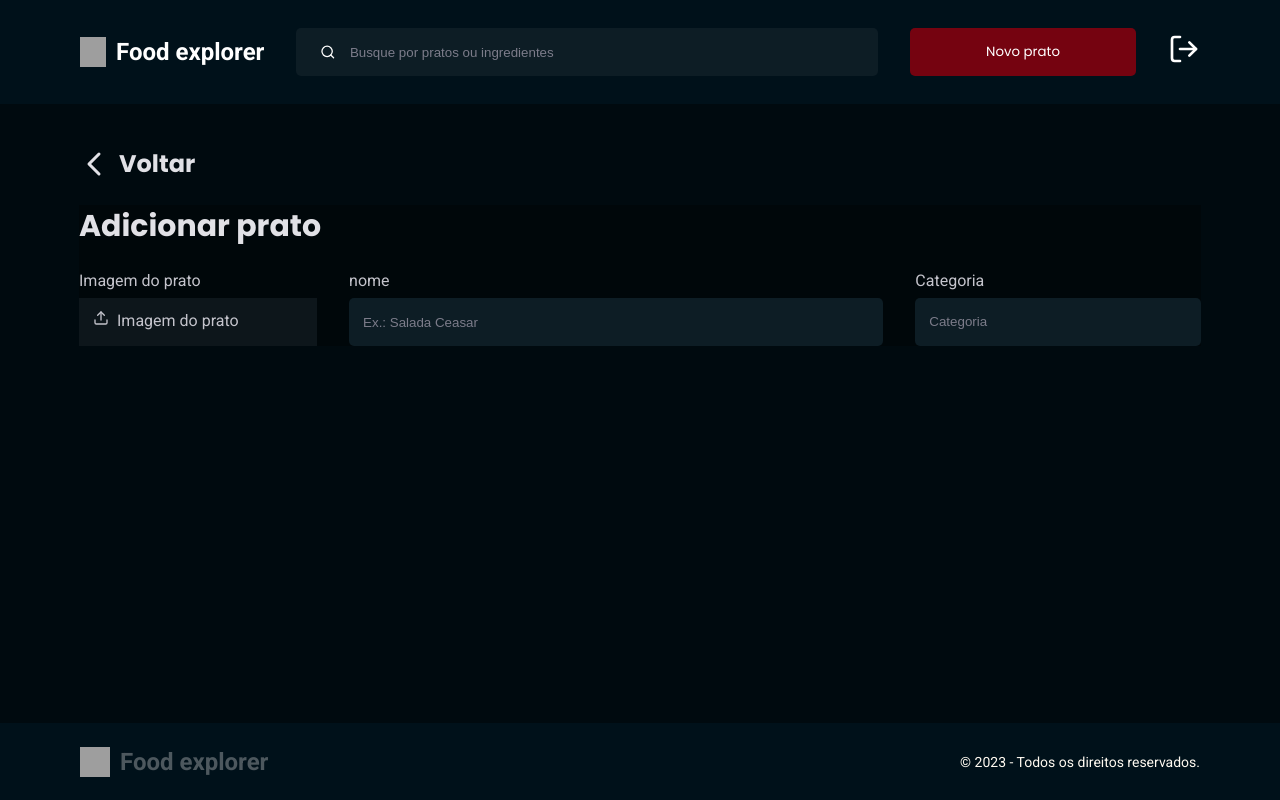
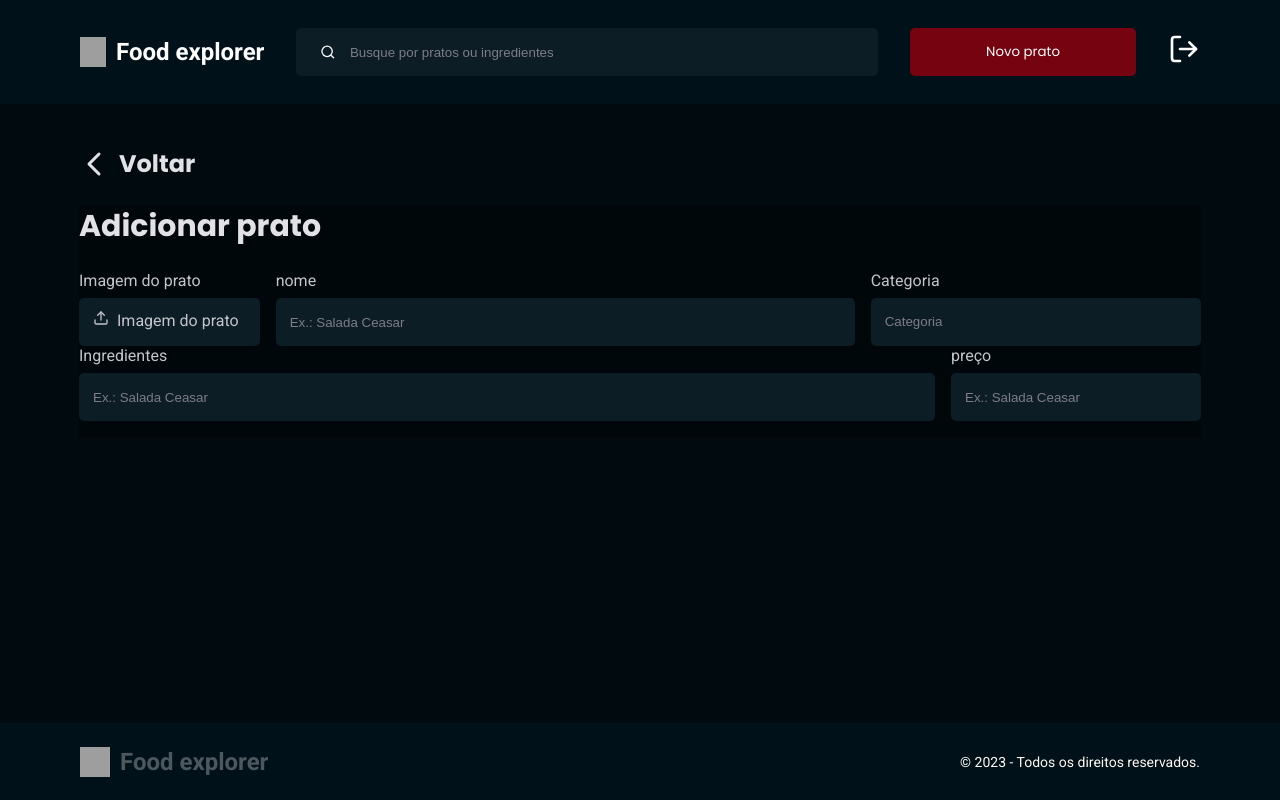
Before and after one commit to VitorTorquato/food-explorer, a React (Vite) app: page /edit in a window 1280 px wide. Built offline with nearby package versions, Linux system fonts and the light colour scheme; grey boxes are pictures that could not be loaded.

Commit message:
newDish update

```diff
--- a/src/pages/addDish/index.jsx
+++ b/src/pages/addDish/index.jsx
@@ -33,18 +33,18 @@ export function AddDish(){
     >
 
      <Form>
-        <InputWrapper className='Img-imput-wrapper'>
 
+
+            <div className='first-row-form'>
+                <InputWrapper className='img-input'>
                 <label htmlFor="Dish-img">Imagem do prato</label>
                 <FileInput id="Dish-img" type="file" />
                 <UploadButton  htmlFor="Dish-img">
                     <FiUpload/>
                     Imagem do prato
                 </UploadButton>
-
                 </InputWrapper>
-
-        <InputWrapper>
+                <InputWrapper className='name-input'>
 
                 <label htmlFor="dish-name">nome</label>
                 <Input
@@ -52,11 +52,8 @@ export function AddDish(){
                 placeholder='Ex.: Salada Ceasar'
                 type='text'
                 />
-
-
                 </InputWrapper>
-
-        <InputWrapper className='catergory-input-wrapper'>
+                <InputWrapper className='catergory-input'>
 
                 <label htmlFor="dish-category">Categoria</label>
                 <Input
@@ -69,9 +66,37 @@ export function AddDish(){
                     <option value="Sobremesa"/>
                     <option value="Bebida"/>
                 </datalist>
+                </InputWrapper>
+            </div>
+
+           <div className='second-row-grid'>
+               <InputWrapper className='ingridiesnts-input'>
+
+                <label htmlFor="ingridients">Ingredientes</label>
+                <Input
+                id='ingridients'
+                placeholder='Ex.: Salada Ceasar'
+                type='text'
+                />
+                </InputWrapper>
+
+                <InputWrapper className='price-input'>
+
+                <label htmlFor="price">preço</label>
+                <Input
+                id='price'
+                placeholder='Ex.: Salada Ceasar'
+                type='text'
+                />
+                </InputWrapper>
 
 
-        </InputWrapper>
+
+
+
+
+
+           </div>
 
 
      </Form>
--- a/src/pages/addDish/styles.js
+++ b/src/pages/addDish/styles.js
@@ -36,19 +36,60 @@ width: 100%;
 
 `
 export const Form = styled.form`
+    width: 100%;
+
+    > .first-row-form{
         display: flex;
+        align-items: center;
+        gap: 1.6rem;
 
-        gap: 3.2rem;
 
-        .Img-imput-wrapper{
-                width: 50rem;
+        > .img-input{
+                width: 35rem;
         }
 
-        .catergory-input-wrapper{
-                width: 60rem;
+        > .name-input{
+                width: 100%;
         }
 
+        > .catergory-input{
+                width: 64rem;
+        }
+    }
+
+    > .second-row-grid{
+        display: grid;
+        grid-template-columns: 1fr 25rem;
+        grid-template-areas:
+        'ingridients price'
+        'textarea textarea';
+        gap: 1.6rem;
+
+        > .ingridiesnts-input{
+                grid-area: ingridients;
+        }
+
+        > .price-input{
+                grid-area: price;
+        }
+
+
+        > .text-area{
+                grid-area: textarea;
+                width: 100%;
+                height: 30rem;
+        }
+
+    }
+
+
+
+
+
+
 `;
+
+
 
 export const FileInput = styled.input`
   display: none;
@@ -58,11 +99,11 @@ export const FileInput = styled.input`
 export const UploadButton = styled.label`
             width: 100%;
             height: 4.8rem;
-
+            border-radius: 5px;
 
             padding: 1.2rem 1.4rem;
 
-            background-color:${theme.COLORS.DARK_800};
+            background-color:${theme.COLORS.DARK_900};
             border: 0;
 
             color: ${theme.COLORS.LIGHT_100};
```
Lines whose indentation alone changed are shown as unchanged.
